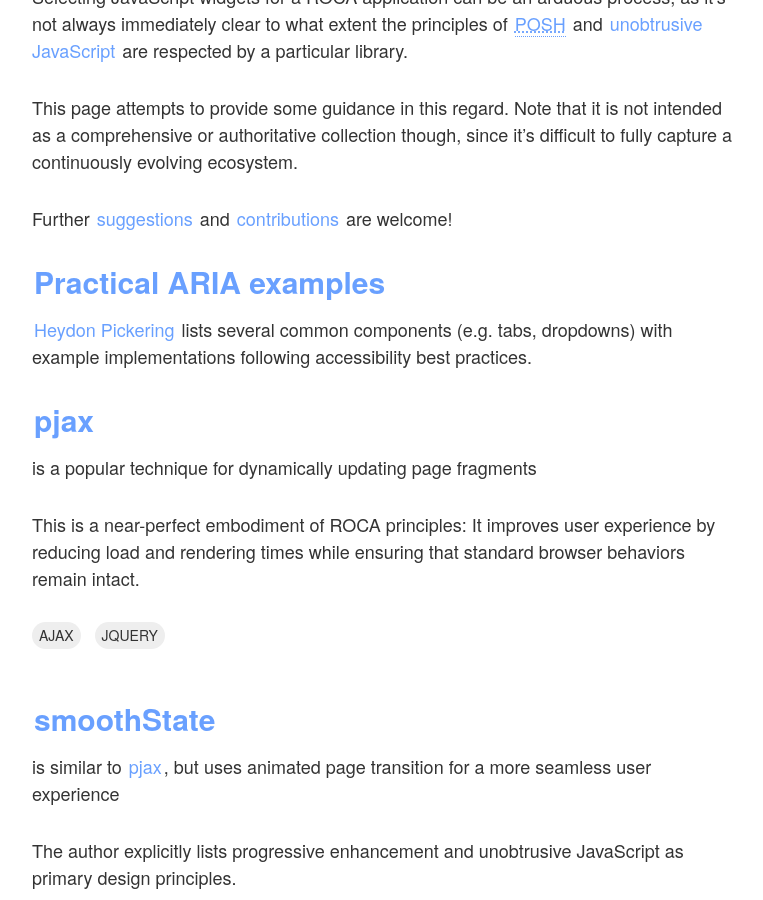
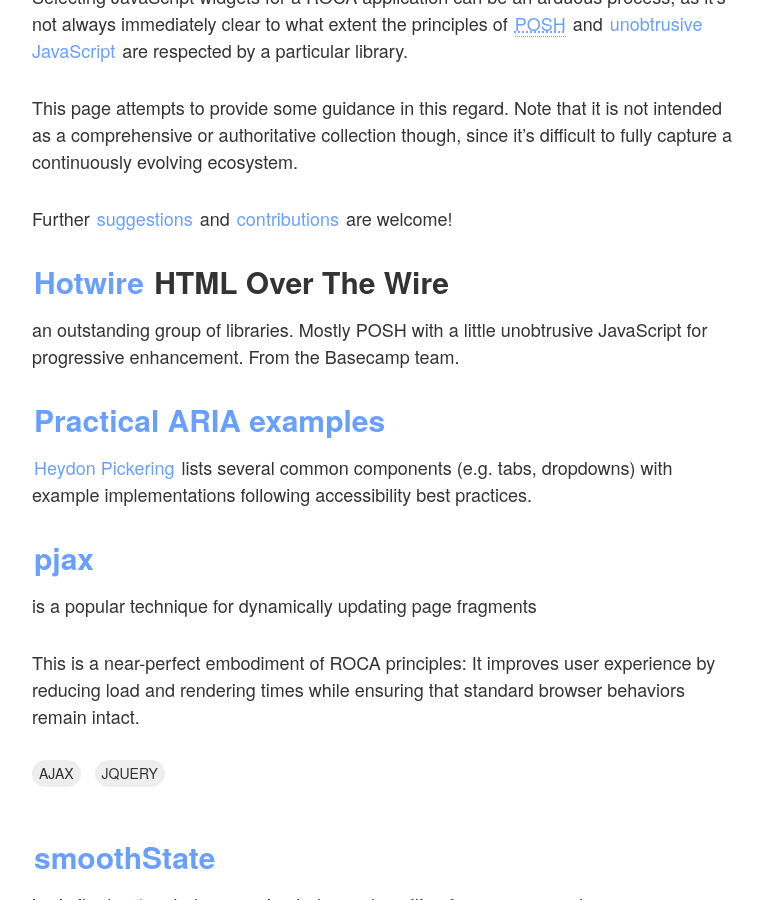
Before and after one commit to innoq/ROCA, a Jekyll site: the page built from libraries.md, in a window 1280 px wide and 900 px high, scrolled down 382 px. Shown: the whole window, without its empty margins (128-891 px from the left). Built offline with Jekyll 4.4.1, drawn with Linux system fonts in a browser that asks for light colours.

Commit message:
Update libraries.md
Added Hotwire

```diff
--- a/libraries.md
+++ b/libraries.md
@@ -21,6 +21,9 @@
 
 Further [suggestions](discussion.html) and
 [contributions](https://github.com/innoq/ROCA) are welcome!
+
+* ### [Hotwire](https://hotwire.dev/) HTML Over The Wire
+  an outstanding group of libraries. Mostly POSH with a little unobtrusive JavaScript for progressive enhancement. From the Basecamp team.
 
 * ### [Practical ARIA examples](http://heydonworks.com/practical_aria_examples/)
   [Heydon Pickering](http://heydonworks.com/) lists several common components (e.g. tabs, dropdowns) with
```
